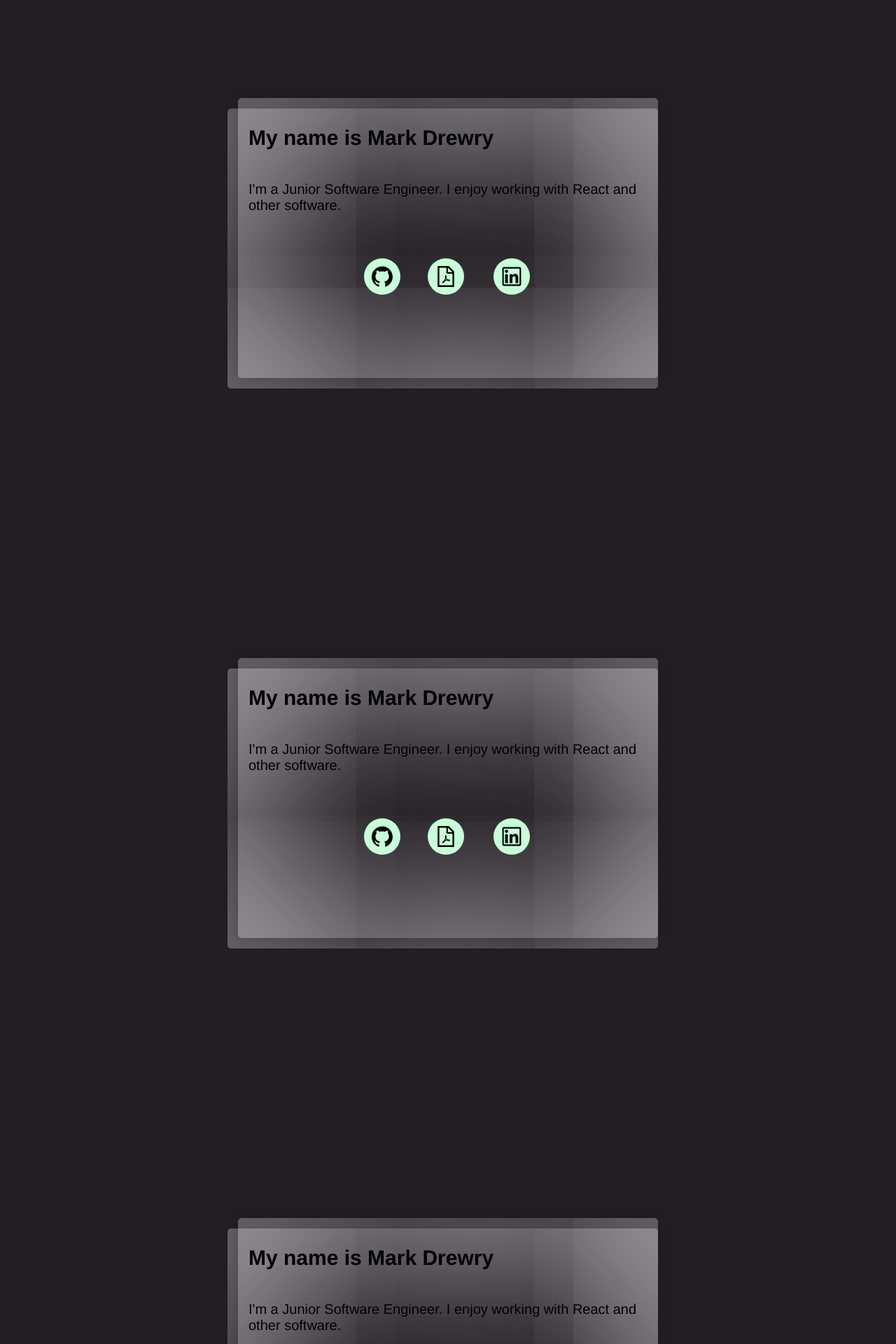
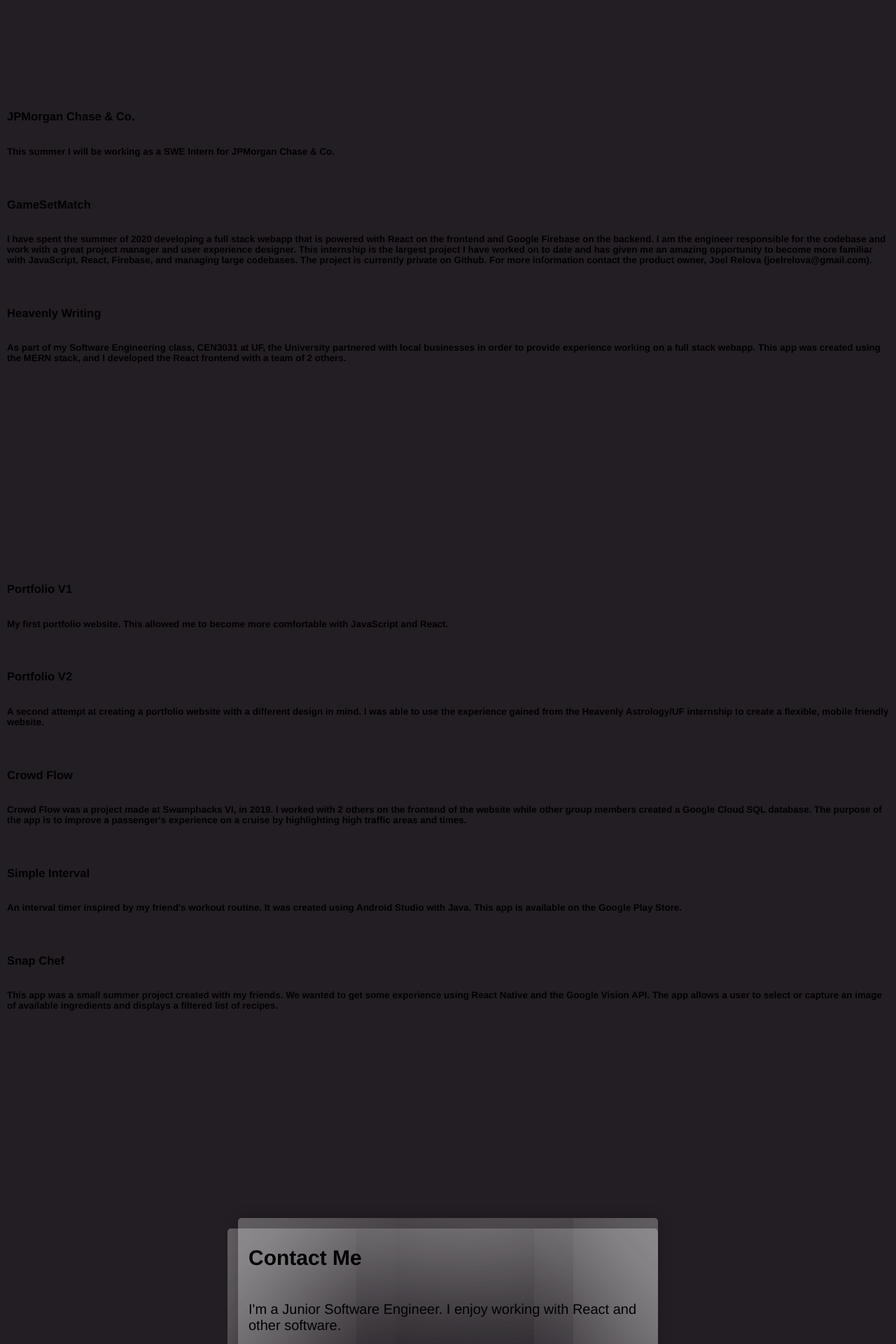
Before and after one commit to mdrewry/portfolio-v3, a React (Create React App) app: page / in a window 1280 px wide. Shown: the part 860-2780 px from the top of the page at 70% size. Built offline with nearby package versions, Linux system fonts and the light colour scheme.

Commit message:
-created other sections of app -set up scrolling on button click

```diff
--- a/package.json
+++ b/package.json
@@ -13,6 +13,7 @@
     "react-dom": "^17.0.2",
     "react-responsive": "^8.2.0",
     "react-scripts": "4.0.3",
+    "react-scroll": "^1.8.2",
     "web-vitals": "^1.1.2"
   },
   "scripts": {
--- a/src/App.js
+++ b/src/App.js
@@ -4,9 +4,9 @@
 // import { useMediaQuery } from "react-responsive";
 import TopNavigation from "./Components/Navigation/TopNavigation";
 import NavigationHeader from "./Components/Navigation/NavigationHeader";
-import AboutMe from "./Components/Card/AboutMe/AboutMe";
 import FooterInfo from "./Components/Footer/FooterInfo";
-const { Header, Footer, Content } = Layout;
+import AppContent from "./Components/AppContent/AppContent";
+const { Header, Footer } = Layout;
 function App() {
   // const isDesktop = useMediaQuery({ query: "(min-device-width:1224px)" });
   return (
@@ -15,20 +15,7 @@
         <NavigationHeader />
         <TopNavigation />
       </Header>
-      <Content className="Content">
-        <section className="PageSection">
-          <AboutMe />
-        </section>
-        <section className="PageSection">
-          <AboutMe />
-        </section>
-        <section className="PageSection">
-          <AboutMe />
-        </section>
-        <section className="PageSection">
-          <AboutMe />
-        </section>
-      </Content>
+      <AppContent />
       <Footer className="Footer">
         <div className="Grow" />
         <FooterInfo />
--- /dev/null
+++ b/src/Components/AppContent/AppContent.js
@@ -0,0 +1,37 @@
+import React from "react";
+import { Layout } from "antd";
+import { Element } from "react-scroll";
+import AboutMe from "../Card/AboutMe/AboutMe";
+import Experience from "../Card/Experience/Experience";
+import Project from "../Card/Project/Project";
+import ContactMe from "../Card/ContactMe/ContactMe";
+import { experience, projects } from "../../List";
+const { Content } = Layout;
+const AppContent = () => {
+  return (
+    <Content className="Content">
+      <Element name="about" />
+      <section className="PageSection">
+        <AboutMe />
+      </section>
+      <Element name="experience" />
+      <section className="PageSection">
+        {experience.map((item) => (
+          <Experience item={item} />
+        ))}
+      </section>
+      <Element name="projects" />
+      <section className="PageSection">
+        {projects.map((item) => (
+          <Project item={item} />
+        ))}
+      </section>
+      <Element name="contact" />
+      <section className="PageSection">
+        <ContactMe />
+      </section>
+    </Content>
+  );
+};
+
+export default AppContent;
--- /dev/null
+++ b/src/Components/Card/ContactMe/ContactMe.js
@@ -0,0 +1,22 @@
+import "./styles.css";
+import React from "react";
+
+const ContactMe = () => {
+  return (
+    <div className="CardWrapper">
+      <div className="Card">
+        <div className="CardHeaderWrapper">
+          <h2 className="CardHeader">Contact Me</h2>
+        </div>
+        <div className="CardContent">
+          <p className="CardContentText">
+            I'm a Junior Software Engineer. I enjoy working with React and other
+            software.
+          </p>
+        </div>
+      </div>
+      <div className="CardShadow" />
+    </div>
+  );
+};
+export default ContactMe;
--- /dev/null
+++ b/src/Components/Card/ContactMe/styles.css
@@ -0,0 +1,131 @@
+.CardWrapper {
+  position: relative;
+  --padding: 0.75rem;
+}
+.CardShadow {
+  position: absolute;
+  position: absolute;
+  box-shadow: inset 0 0 2000px rgba(255, 255, 255, 0.6);
+  border-radius: 5px;
+  top: var(--padding);
+  left: calc(-1 * var(--padding));
+  bottom: calc(-1 * var(--padding));
+  right: 0;
+  transition: transform 200ms ease;
+}
+.CardWrapper:hover .CardShadow {
+  transform: scale(1.05) translateX(calc(-1 * var(--padding)))
+    translateY(var(--padding));
+}
+
+.Card {
+  width: 30rem;
+  height: 20rem;
+  padding: var(--padding) var(--padding) var(--padding) var(--padding);
+  box-shadow: 0 0 1rem 0 rgba(0, 0, 0, 0.2);
+  border-radius: 5px;
+  position: relative;
+  z-index: 1;
+  background: inherit;
+  overflow: hidden;
+  transition: transform 200ms ease;
+  display: flex;
+  flex-direction: column;
+}
+@media only screen and (max-width: 900px) {
+  .Card {
+    width: 70vw;
+  }
+}
+.Card:hover {
+  transform: scale(1.01);
+}
+.Card::before {
+  content: "";
+  position: absolute;
+  background: inherit;
+  z-index: -1;
+  top: 0;
+  left: 0;
+  right: 0;
+  bottom: 0;
+  box-shadow: inset 0 0 2000px rgba(255, 255, 255, 0.6);
+  filter: blur(10px);
+  margin: -20px;
+}
+.CardHeader {
+  display: inline-block;
+  position: relative;
+  transition: transform 200ms ease;
+}
+.CardHeader::after {
+  content: "";
+  background: var(--primary_highlight);
+  width: calc(100% + var(--padding));
+  height: 5px;
+  position: absolute;
+  bottom: -0.25rem;
+  left: calc(-1 * var(--padding));
+  transform: scale(0);
+  transform-origin: left;
+  transition: transform 200ms ease;
+}
+
+.Card:hover .CardHeader::after {
+  transform: scale(1);
+}
+.CardContent {
+  flex-grow: 1;
+  display: flex;
+  flex-direction: column;
+}
+.RowCenter {
+  display: flex;
+  flex-direction: row;
+  align-items: center;
+}
+.LinkWrapper {
+  display: grid;
+  place-content: center;
+  flex-grow: 1;
+}
+.LinkIconWrapper {
+  padding: 0rem var(--padding) 0rem var(--padding);
+  display: flex;
+  flex-direction: column;
+  align-items: center;
+}
+.LinkIconButton {
+  display: grid;
+  place-content: center;
+  border-radius: 50%;
+  padding: 2px;
+  width: 3rem;
+  height: 3rem;
+  border: 2px solid transparent;
+  background-clip: content-box;
+  background-color: var(--primary_highlight);
+  transition: transform 200ms ease, border 200ms ease;
+}
+.LinkIconButton:hover {
+  transform: scale(1.2);
+  border: 2px solid var(--primary_highlight);
+}
+.LinkIconButton:active {
+  transform: scale(1.1);
+  border: 2px solid transparent;
+}
+.LinkIcon {
+  font-size: 1.5rem;
+}
+.LinkIconTooltip {
+  position: relative;
+  top: -2.5rem;
+  font-size: 0.8rem;
+  opacity: 0;
+  transition: transform 100ms ease, ease-in 200ms;
+}
+.LinkIconWrapper:hover .LinkIconTooltip {
+  opacity: 1;
+  transform: translateY(2rem);
+}
--- /dev/null
+++ b/src/Components/Card/Experience/Experience.js
@@ -0,0 +1,11 @@
+import React from "react";
+import "./styles.css";
+const Experience = ({ item }) => {
+  return (
+    <div>
+      <h5>{item.title}</h5>
+      <h6>{item.description}</h6>
+    </div>
+  );
+};
+export default Experience;
--- /dev/null
+++ b/src/Components/Card/Project/Project.js
@@ -0,0 +1,11 @@
+import React from "react";
+import "./styles.css";
+const Project = ({ item }) => {
+  return (
+    <div>
+      <h5>{item.title}</h5>
+      <h6>{item.description}</h6>
+    </div>
+  );
+};
+export default Project;
--- a/src/Components/Navigation/NavButton.js
+++ b/src/Components/Navigation/NavButton.js
@@ -3,7 +3,10 @@
 const NavButton = ({ text, handleClick }) => {
   return (
     <div className="NavButtonWrapper">
-      <button onClick={handleClick} className="Button">
+      <button
+        onClick={() => handleClick(text.toLowerCase())}
+        className="Button"
+      >
         {text}
       </button>
     </div>
--- a/src/Components/Navigation/TopNavigation.js
+++ b/src/Components/Navigation/TopNavigation.js
@@ -2,6 +2,7 @@
 import React, { useState } from "react";
 import { useTrail, a } from "@react-spring/web";
 import { MenuOutlined } from "@ant-design/icons";
+import { scroller } from "react-scroll";
 import NavButton from "./NavButton";
 const Menu = ({ open, children }) => {
   const items = React.Children.toArray(children);
@@ -25,8 +26,13 @@
   const handleOpen = () => {
     setOpenMenu((curr) => !curr);
   };
-  const handleClick = () => {
+  const handleClick = (location) => {
     setOpenMenu((curr) => !curr);
+    scroller.scrollTo(location, {
+      duration: 800,
+      delay: 0,
+      smooth: "easeInOutQuart",
+    });
   };
   return (
     <div className="MenuWrapper">
--- a/src/List.js
+++ b/src/List.js
@@ -1,15 +1,15 @@
-import SimpleIntervalIcon from "./Res/SimpleIntervalIcon.png";
-import CrowdFlowIcon from "./Res/CrowdFlowIcon.jpg";
-import PortfolioV1Icon from "./Res/ResumeV1Icon.PNG";
-import PortfolioV2Icon from "./Res/ResumeV2Icon.PNG";
-import HeavenlyAstrologyIcon from "./Res/HeavenlyAstrologyIcon.ico";
-import AndroidStudioIcon from "./Res/AndroidStudioLogo2.png";
-import ReactIcon from "./Res/ReactIcon.png";
-import ReactNativeIcon from "./Res/ReactNativeIcon.png";
-import GoogleCloudIcon from "./Res/googleCloudIcon.png";
-import JavaIcon from "./Res/JavaLogo.png";
-import snapChefIcon from "./Res/SnapChefIcon.png";
-
+import SimpleIntervalIcon from "./res/CardImages/SimpleIntervalIcon.png";
+import CrowdFlowIcon from "./res/CardImages/CrowdFlowIcon.jpg";
+import PortfolioV1Icon from "./res/CardImages/ResumeV1Icon.PNG";
+import PortfolioV2Icon from "./res/CardImages/ResumeV2Icon.PNG";
+import HeavenlyAstrologyIcon from "./res/CardImages/HeavenlyAstrologyIcon.ico";
+import snapChefIcon from "./res/CardImages/SnapChefIcon.png";
+import JPMorganIcon from "./res/CardImages/JPMorganIcon.png";
+import AndroidStudioIcon from "./res/TechStackImages/AndroidStudioLogo2.png";
+import ReactIcon from "./res/TechStackImages/ReactIcon.png";
+import ReactNativeIcon from "./res/TechStackImages/ReactNativeIcon.png";
+import GoogleCloudIcon from "./res/TechStackImages/googleCloudIcon.png";
+import JavaIcon from "./res/TechStackImages/JavaLogo.png";
 export const projects = [
   {
     title: "Portfolio V1",
@@ -103,6 +103,13 @@
 
 export const experience = [
   {
+    title: "JPMorgan Chase & Co.",
+    description:
+      "This summer I will be working as a SWE Intern for JPMorgan Chase & Co.",
+    links: [],
+    projectIcon: JPMorganIcon,
+  },
+  {
     title: "GameSetMatch",
     description:
       "I have spent the summer of 2020 developing a full stack webapp that is powered with React on the frontend and Google Firebase on the backend. I am the engineer responsible for the codebase and work with a great project manager and user experience designer. This internship is the largest project I have worked on to date and has given me an amazing opportunity to become more familiar with JavaScript, React, Firebase, and managing large codebases. The project is currently private on Github. For more information contact the product owner, Joel Relova (joelrelova@gmail.com).",
```
Also changed, not shown: src/Components/Card/Experience/styles.css (added), src/Components/Card/Project/styles.css (added), src/res/CardImages/JPMorganIcon.png (added), 1 other file (tests, documents, lock files or other folders).
